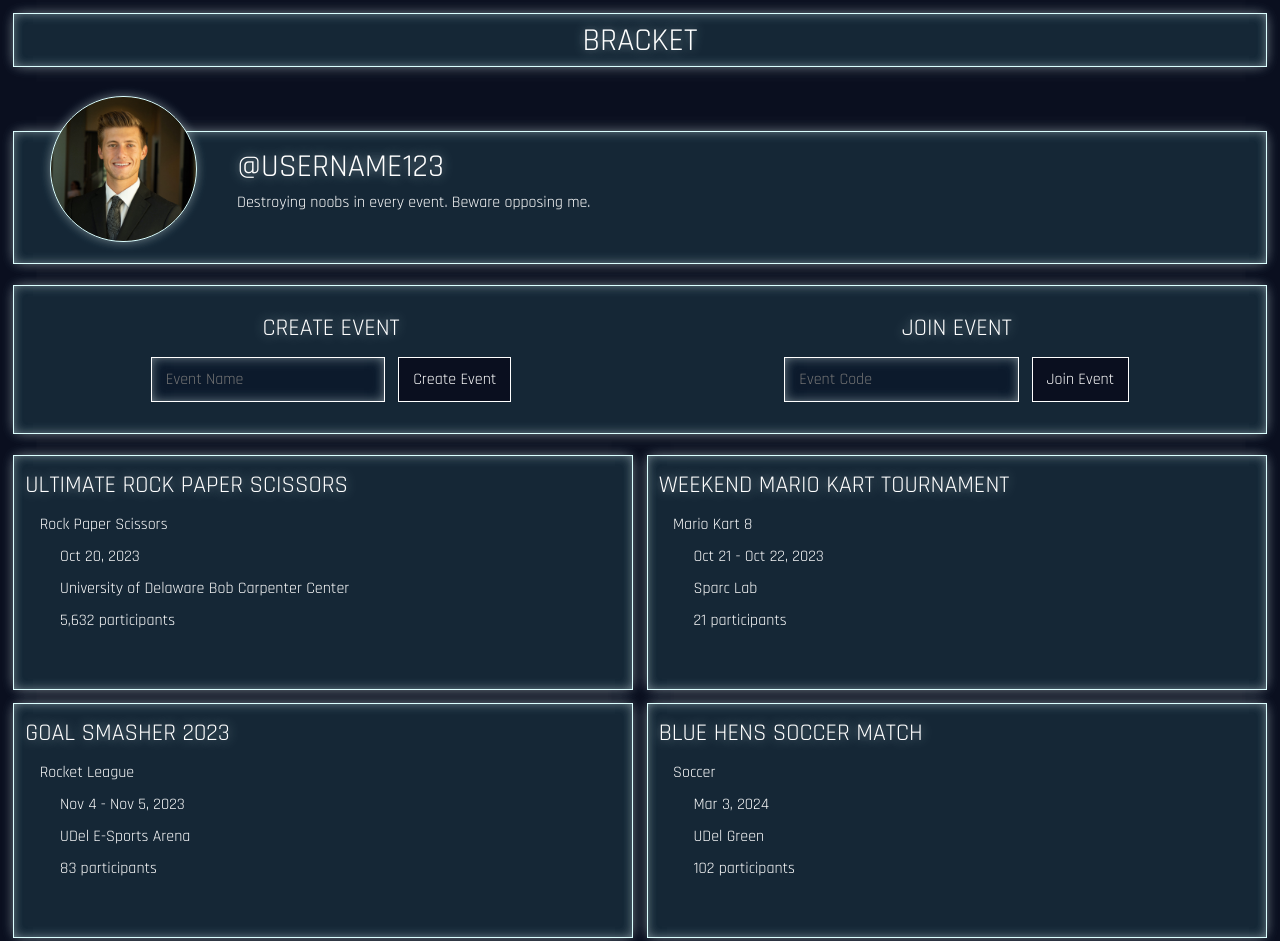
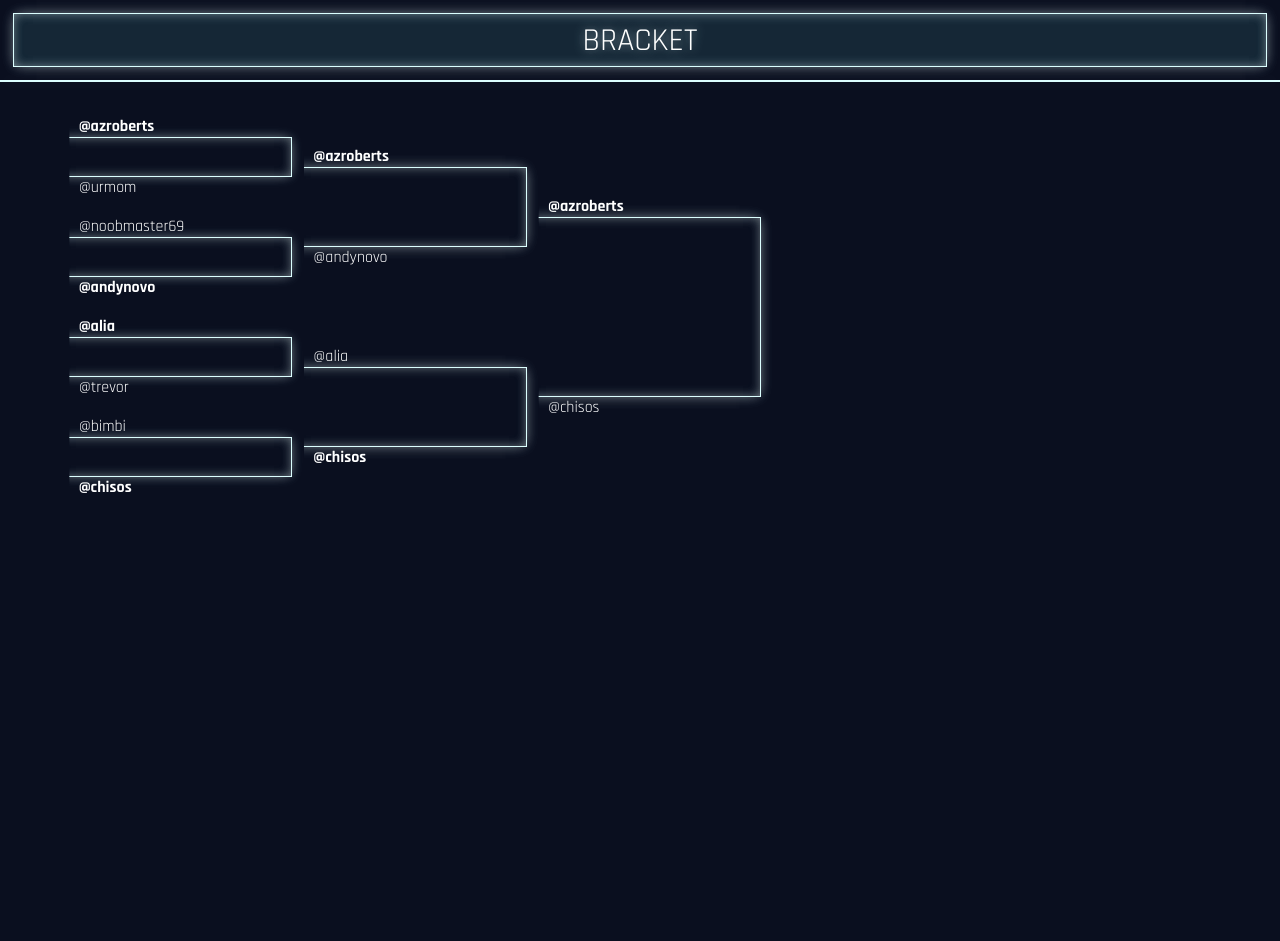
Before and after one commit to azroberts8/Bracket, a plain HTML site: page index.html in a window 1280 px wide. Shown: the top 941 px of the page. After the commit the page ends 800 px from the top, so only its background shows below. Drawn offline with Linux system fonts and the light colour scheme.

Commit message:
Basic bracket UI complete

```diff
--- a/index.html
+++ b/index.html
@@ -23,7 +23,6 @@
         </form>
 
         <div class="dashboard">
-            <div class="window sidebar"></div>
             <div class="main">
                 <div class="window profile">
                     <div class="profileImage" style="background-image: url('profile-photo.jpg');"></div>
@@ -83,6 +82,66 @@
                 </div>
             </div>
         </div>
+
+        <div class="tournament">
+            <div class="window tournamentInfo"></div>
+            <div class="bracket">
+
+                <ul class="round round1">
+                    <li class="spacer">&nbsp;</li>
+
+                    <li class="match top winner">@azroberts</li>
+                    <li class="spacer matchSpacer">&nbsp;</li>
+                    <li class="match bottom">@urmom</li>
+
+                    <li class="spacer">&nbsp;</li>
+
+                    <li class="match top">@noobmaster69</li>
+                    <li class="spacer matchSpacer">&nbsp;</li>
+                    <li class="match bottom winner">@andynovo</li>
+
+                    <li class="spacer">&nbsp;</li>
+
+                    <li class="match top winner">@alia</li>
+                    <li class="spacer matchSpacer">&nbsp;</li>
+                    <li class="match bottom">@trevor</li>
+
+                    <li class="spacer">&nbsp;</li>
+
+                    <li class="match top">@bimbi</li>
+                    <li class="spacer matchSpacer">&nbsp;</li>
+                    <li class="match bottom winner">@chisos</li>
+
+                    <li class="spacer">&nbsp;</li>
+                </ul>
+
+                <ul class="round round2">
+                    <li class="spacer">&nbsp;</li>
+
+                    <li class="match top winner">@azroberts</li>
+                    <li class="spacer matchSpacer">&nbsp;</li>
+                    <li class="match bottom">@andynovo</li>
+
+                    <li class="spacer">&nbsp;</li>
+
+                    <li class="match top">@alia</li>
+                    <li class="spacer matchSpacer">&nbsp;</li>
+                    <li class="match bottom winner">@chisos</li>
+
+                    <li class="spacer">&nbsp;</li>
+                </ul>
+
+                <ul class="round round3">
+                    <li class="spacer">&nbsp;</li>
+
+                    <li class="match top winner">@azroberts</li>
+                    <li class="spacer matchSpacer">&nbsp;</li>
+                    <li class="match bottom">@chisos</li>
+
+                    <li class="spacer">&nbsp;</li>
+                </ul>
+            </div>
+        </div>
     </main>
     <footer></footer>
 </body>
--- a/styles/dashboard.css
+++ b/styles/dashboard.css
@@ -1,24 +1,6 @@
 .dashboard {
-    display: grid;
-    grid-template-columns: 40pt auto;
-    column-gap: 10pt;
+    display: none;
     margin: 10pt;
-}
-
-@media screen and (min-width: 768px) {
-    .dashboard {
-        grid-template-columns: 176pt auto;
-    }
-}
-
-@media screen and (min-width: 480px) {
-    .dashboard {
-        grid-template-columns: auto;
-    }
-}
-
-.dashboard .sidebar {
-    display: none;
 }
 
 .dashboard .profile {
--- a/styles/main.css
+++ b/styles/main.css
@@ -2,6 +2,7 @@
 @import url('https://fonts.googleapis.com/css2?family=Material+Icons+Outlined');
 @import url('login.css');
 @import url('dashboard.css');
+@import url('tournament.css');
 
 * {
     box-sizing: border-box;
--- /dev/null
+++ b/styles/tournament.css
@@ -0,0 +1,61 @@
+/* Tournament information */
+
+
+/* Tournament bracket */
+
+.tournament .bracket {
+    display: flex;
+    flex-direction: row;
+    margin-left: 43pt;
+}
+
+.bracket .round {
+    display: flex;
+    flex-direction: column;
+    justify-content: center;
+    width: 176pt;
+    list-style: none;
+    padding: 0;
+}
+
+.round .spacer {
+    flex-grow: 1;
+}
+.round .spacer:first-child, .round .spacer:last-child {
+    flex-grow: .5;
+}
+
+.round .matchSpacer{
+    flex-grow: 1;
+}
+
+.tournament .bracket li.match {
+    font-family: 'Rajdhani', sans-serif;
+    padding-left: 16pt;
+    color: #fff;
+}
+
+li.match.winner {
+    font-weight:bold;
+}
+
+li.match.winner::after {
+    font-family: 'Material Icons Outlined';
+    margin-left: 10.5pt;
+    vertical-align: middle;
+    content: "\ea23";
+}
+
+li.match span {
+    float:right;
+    margin-right:5px;
+}
+
+li.matchSpacer {
+    border-right: 1pt solid rgb(220, 255, 255);
+    border-top: 1pt solid rgb(220, 255, 255);
+    border-bottom: 1pt solid rgb(220, 255, 255);
+    min-height: 40px;
+    box-shadow: 0px 0px 12px -3px rgba(255,255,255,0.5),0px 0px 15px 0px rgba(255,255,255,0.1),0px 0px 15px -3px rgba(115,252,252,0.1),inset 0px 0px 12px -3px rgba(255,255,255,0.5),inset 0px 0px 15px -3px rgba(255,255,255,0.1),inset 0px 0px 15px -3px rgba(115,252,252,0.1);
+    clip-path: inset(-12px -12px -12px 12px);
+}
```
